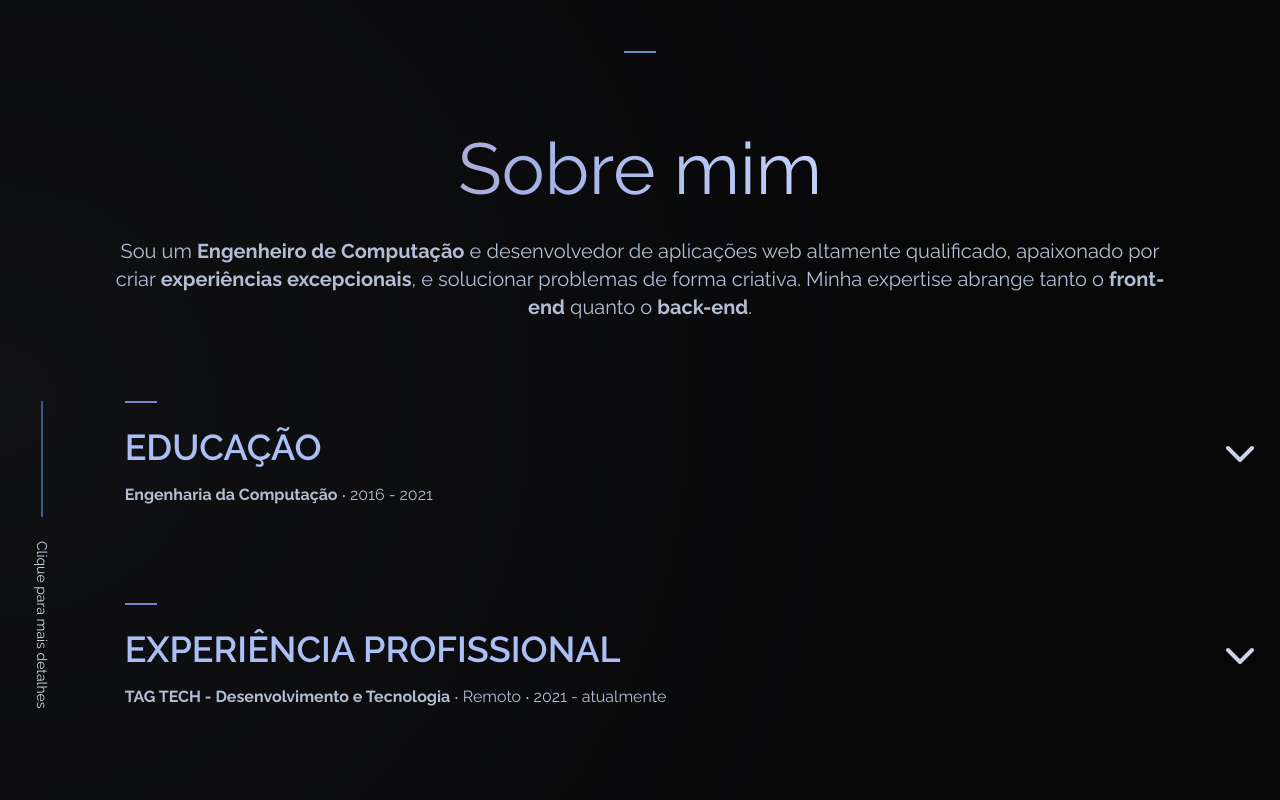
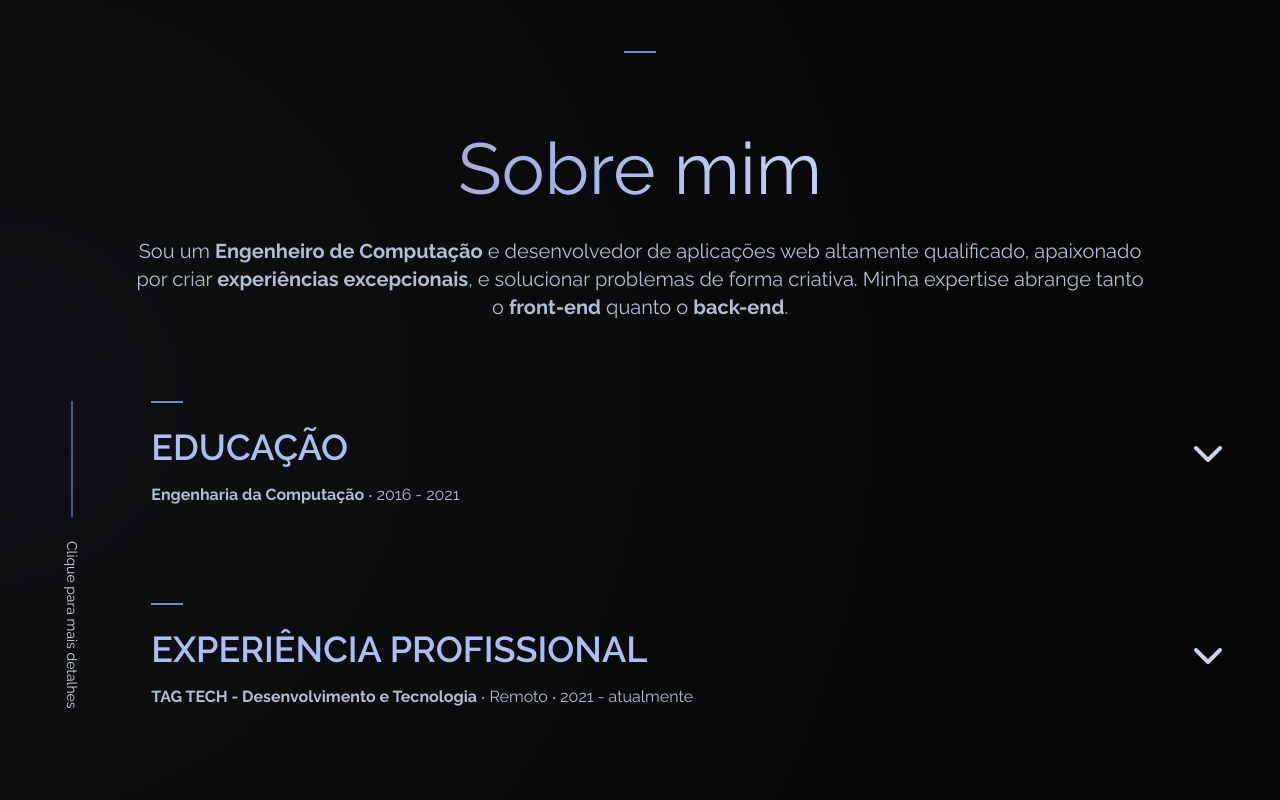
Before and after one commit to guilhermeArievilo/portfolio-v3-next, a Next.js app: page / in a window 1280 px wide. Shown: the part 820-1620 px from the top of the page. Built offline with nearby package versions, Linux system fonts and the light colour scheme.

Commit message:
fix: layout

```diff
--- a/src/app/page.tsx
+++ b/src/app/page.tsx
@@ -71,7 +71,8 @@ export default function Home() {
           start: "center center",
           end: "+=100%",
           scrub: true,
-          pin: true
+          pin: true,
+          snap: .5
         }
       })
     })
@@ -137,12 +138,12 @@ export default function Home() {
 
             <details className="mt-24">
               <summary className="w-full cursor-pointer flex justify-between items-center">
-                <div className="flex flex-col">
+                <div className="flex flex-col shrink">
                   <span className="w-[32px] h-[2px] bg-primary-400 mb-6"/>
                   <h1 className="text-4xl text-primary-200 font-semibold mb-4 uppercase">Experiência Profissional</h1>
                   <p className="text-grey-200"><strong>TAG TECH - Desenvolvimento e Tecnologia</strong> ‧  Remoto ‧ 2021 - atualmente</p>
                 </div>
-                <ChevronDown width="48px" className="icon-chevron"/>
+                <ChevronDown width="48px" className="icon-chevron shrink-0"/>
               </summary>
               <ul className="ms-4 mt-8 text-grey-300">
                 <li>Manutenção de sites e testes</li>
@@ -211,11 +212,11 @@ export default function Home() {
       <section id="recent-works" className="py-44">
         <div className="relative container flex flex-col items-center col-span-12">
           <div className="flex justify-between items-center mb-8 w-full">
-            <button onClick={() => handlerPrevSlider()}>
+            <button className="hidden md:block" onClick={() => handlerPrevSlider()}>
               <Button.icon name="btn-chevron-right" />
             </button>
             <h1 className="text-7xl text-center gradient-text">Trabalhos recentes</h1>
-            <button onClick={() => handlerNextSlider()}>
+            <button className="hidden md:block" onClick={() => handlerNextSlider()}>
               <Button.icon name="btn-chevron-right" className="rotate-180"/>
             </button>
           </div>
--- a/tailwind.config.ts
+++ b/tailwind.config.ts
@@ -37,7 +37,8 @@ const config: Config = {
       }
     },
     container: {
-      center: true
+      center: true,
+      padding: '2rem'
     },
     extend: {
       backgroundImage: {
```
